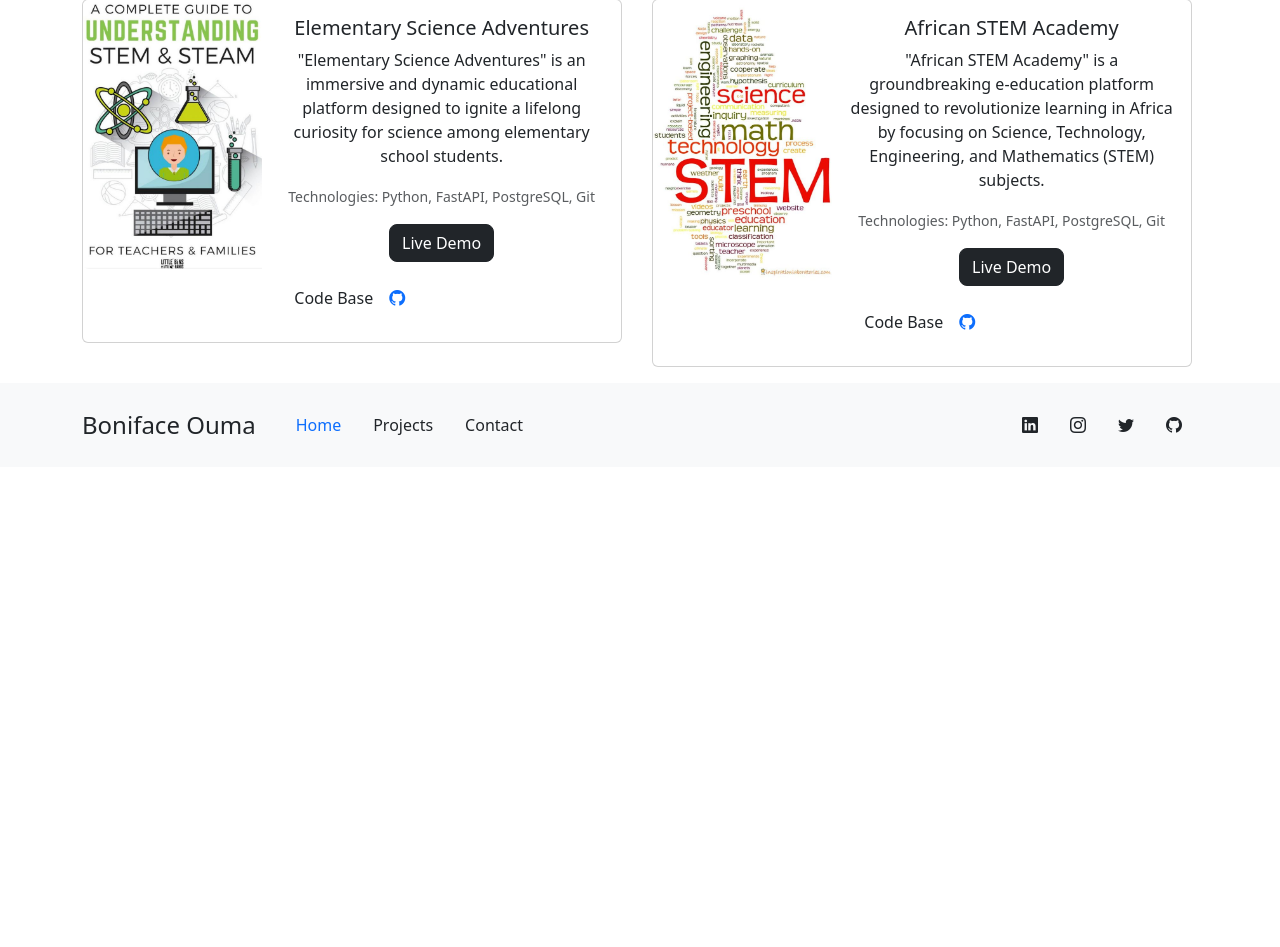
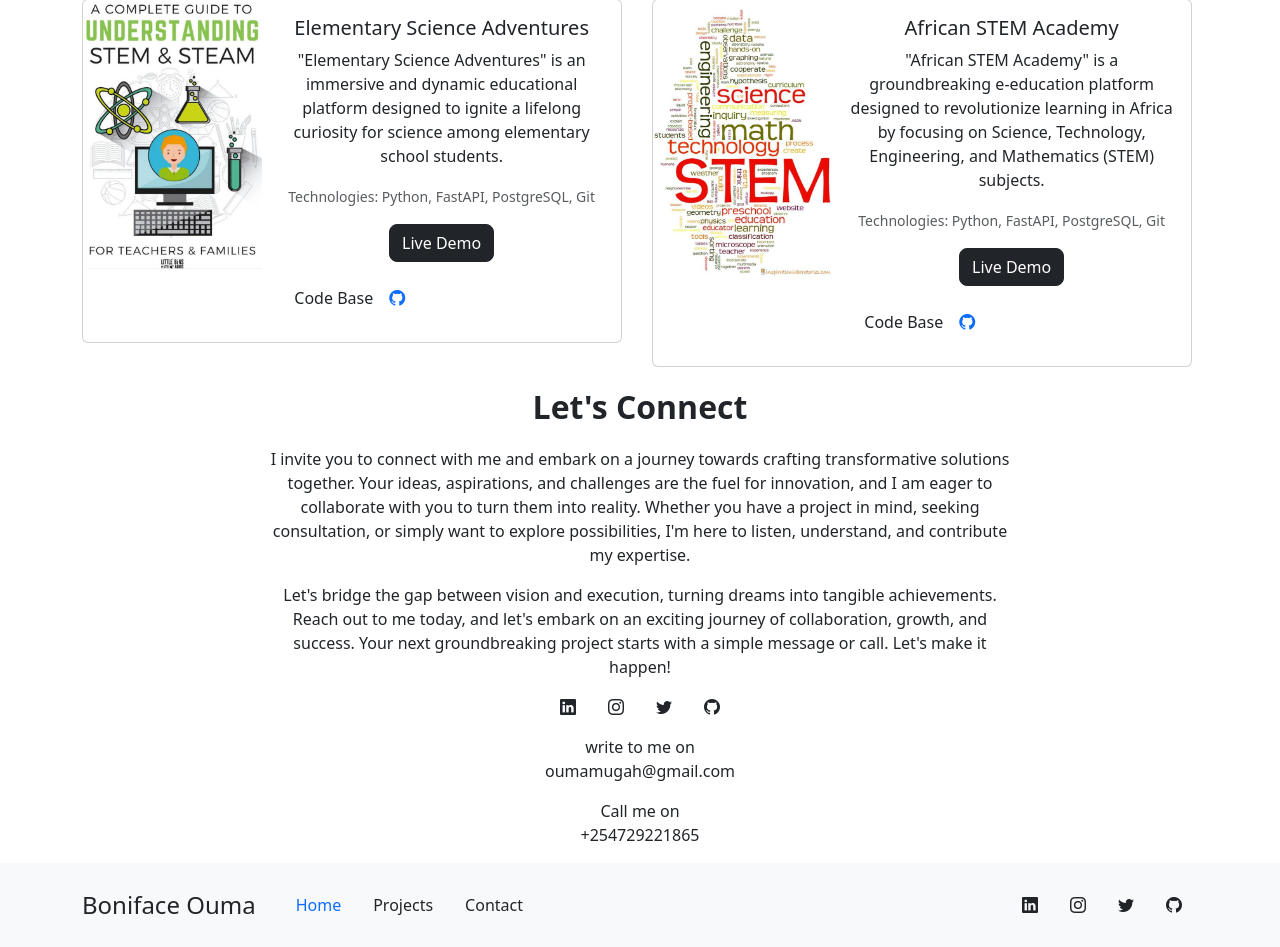
Before and after one commit to McOuma/portfolio, a Flask app: page /project in a window 1280 px wide. Shown: the part 531-1478 px from the top of the page. Before the commit the page ends 966 px from the top, so only its background shows below. Run offline with Flask 3, Linux system fonts and the light colour scheme.

Commit message:
updated contact page

```diff
--- a/app/templates/project.html
+++ b/app/templates/project.html
@@ -129,6 +129,23 @@ Projects
 
     </div>
 
+   <section class="contact text-center" id="contact">
+            <div class="d-flex flex-column align-items-center justify-content-center text-center">
+                <p class="fs-2 fw-bold">Let's Connect</p>
+                <p class="mw-650">I invite you to connect with me and embark on a journey towards crafting transformative solutions together. Your ideas, aspirations, and challenges are the fuel for innovation, and I am eager to collaborate with you to turn them into reality. Whether you have a project in mind, seeking consultation, or simply want to explore possibilities, I'm here to listen, understand, and contribute my expertise.</p>
+                <p class="mw-650">Let's bridge the gap between vision and execution, turning dreams into tangible achievements. Reach out to me today, and let's embark on an exciting journey of collaboration, growth, and success. Your next groundbreaking project starts with a simple message or call. Let's make it happen!</p>
+                <ul class="d-flex flex-row list-unstyled">
+                    <li class="px-3"><i class="bi bi-linkedin"></i></li>
+                    <li class="px-3"><i class="bi bi-instagram"></i></li>
+                    <li class="px-3"><i class="bi bi-twitter"></i></li>
+                    <li class="px-3"><i class="bi bi-github"></i></li>
+                </ul>
+                <p>write to me on <br> oumamugah@gmail.com</p>
+                <p>Call me on <br>+254729221865</p>
+            </div>
+
+        </section>
+
 </main>
 
 {% endblock %}
```
